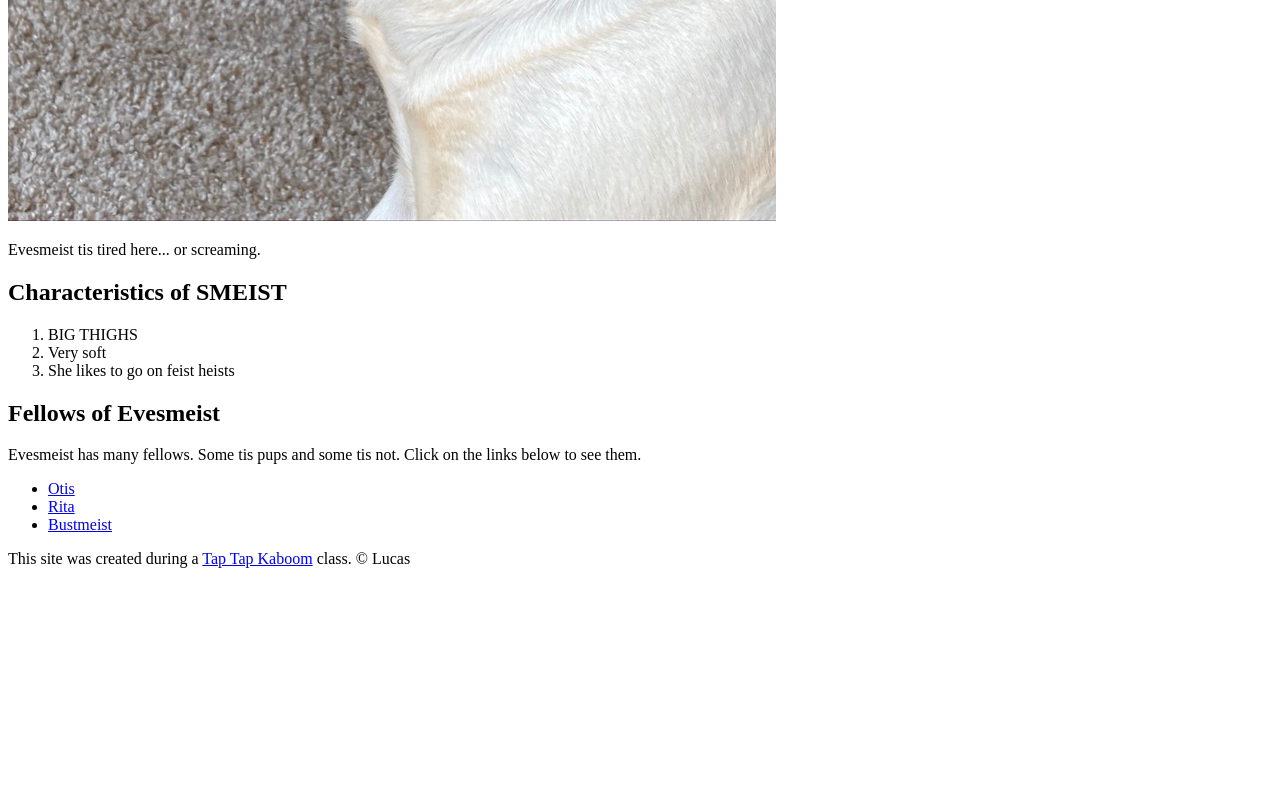
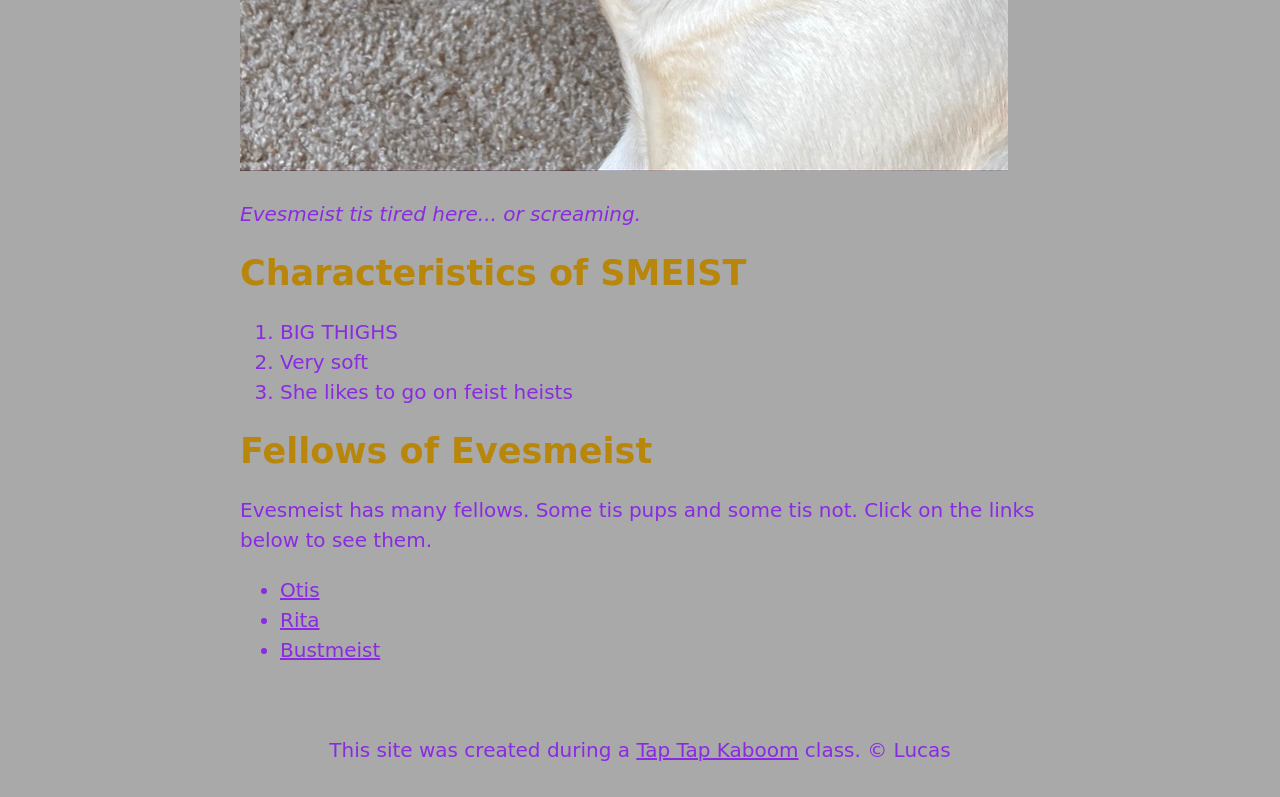
Before and after one commit to lwood2413/cartoon-hero, a plain HTML site: page index.html in a window 1280 px wide. Shown: the part 2000-2797 px from the top of the page. Before the commit the page ends 2584 px from the top, so only its background shows below. Drawn offline with Linux system fonts and the light colour scheme; a web font is replaced by a local one.

Commit message:
Wrote the css for our characters website and changed some html

```diff
--- /dev/null
+++ b/css/Hero.css
@@ -0,0 +1,34 @@
+body{margin: 0;font-family: cursive, helvetica, arial; font-size: 20px;
+line-height: 30px;background-color: darkgray;}
+
+header{background-color: darkgoldenrod;text-align: center;
+padding-top: 50px;padding-bottom: 50px;}
+h1, h2{font-family: 'Lacquer', cursive; margin: 40 px 0 10px;}
+header h1{color: indianred;font-size: 100px;}
+
+header img{    width: 500px;
+    border-radius: 1000px;
+    border: 20px solid rgb(117 39 39);}
+
+li{color: blueviolet;}
+
+
+
+footer p{margin: 0;}
+
+
+
+    main{max-width: 800px;
+    	margin: 0 auto;
+    	padding: 0 20px;}
+
+    main img{max-width: 100%;}
+
+    h2{font-size: 35px; color: darkgoldenrod;}
+    p{font-size: 20px; color: blueviolet;}
+    a{color: blueviolet;}
+    a:hover{color: indianred; background-color: black;}
+    footer{color: blueviolet;text-align: center;padding: 50px;}
+    footer a:hover{color: red;}
+
+    p.caption{font-style: italic; font size: 15px;}
--- a/index.html
+++ b/index.html
@@ -4,7 +4,10 @@
 	<meta charset="utf-8">
 	<title>Evesmeist</title>
 	<link rel="icon" href="img/eves.jpeg">
-
+	<style>
+@import url('https://fonts.googleapis.com/css2?family=Lacquer&display=swap');
+</style>
+<link rel="stylesheet" type="text/css" href="css/Hero.css">
 </head><body>
 <!-- header element -->
 	<header><img src="img/eves.jpeg"><h1>Evesmeist</h1></header>
@@ -16,7 +19,7 @@
 		<p>Evesmeist tis very feist. She has golden furs and really big thighs. She tis the fastest pup you have ever seen!</p>
 		<img src="img/eves2.jpeg">
 
-		<p>Evesmeist tis tired here... or screaming.</p>
+		<p class="caption">Evesmeist tis tired here... or screaming.</p>
 
 		<!-- Characteristics -->
 		<h2>Characteristics of SMEIST</h2>
```
Also changed, not shown: style-test.html (+1 -0 lines).
